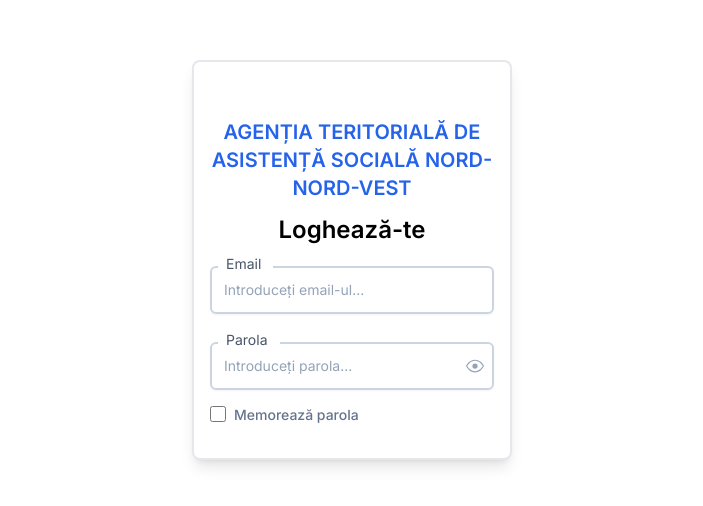
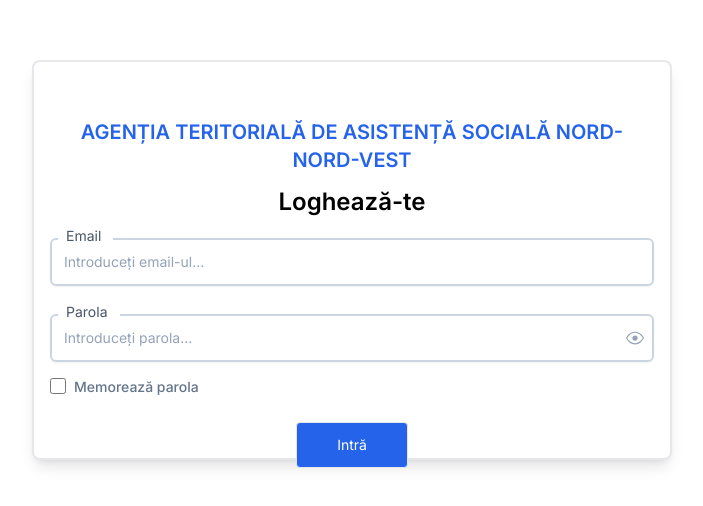
Before and after one commit to Tolea01/doc_management_frontend, a Next.js app: page /auth in a window 1280 px wide. Shown: the part 116-622 px from the top of the page, without its empty margins (288-991 px from the left). Built offline with nearby package versions, Linux system fonts and the light colour scheme.

Commit message:
button component & auth adaptive design

```diff
--- a/src/app/auth/Auth.tsx
+++ b/src/app/auth/Auth.tsx
@@ -1,10 +1,11 @@
 'use client';
 
-import { useForm } from 'react-hook-form';
-import Checkbox from '../../components/ui/checkbox/Checkbox';
-import InputField from '../../components/ui/fields/InputField';
-import { IAuthLoginForm } from '../../types/auth.types';
-import './styles.css';
+import { useForm } from 'react-hook-form'
+import Button from '../../components/ui/buttons/Button'
+import Checkbox from '../../components/ui/checkbox/Checkbox'
+import InputField from '../../components/ui/fields/InputField'
+import { IAuthLoginForm } from '../../types/auth.types'
+import './styles.css'
 
 export default function Auth() {
   const { register, handleSubmit, reset } = useForm<IAuthLoginForm>({ mode: 'onChange' });
@@ -38,8 +39,15 @@ export default function Auth() {
           placeholder="Introduceți email-ul..."
           className="auth-input"
         />
-        <InputField type="password" label="Parola" placeholder="Introduceți parola..." />
-        <Checkbox label="Memorează parola" />
+        <InputField
+          type="password"
+          label="Parola"
+          placeholder="Introduceți parola..."
+        />
+        <Checkbox label="Memorează parola" className='mb-3' />
+        <div className="auth-button">
+          <Button value="Intră" variant="primary" size="medium" />
+        </div>
       </form>
     </section>
   );
--- a/src/app/auth/styles.css
+++ b/src/app/auth/styles.css
@@ -1,33 +1,9 @@
-/* .auth-wrapper {
-  @apply h-screen flex mt-44 justify-center;
+.auth-wrapper {
+  @apply h-screen flex sm:mt-44 justify-center;
 }
 
 .auth-form {
-  @apply flex gap-3 flex-col items-center bg-white pt-14 p-4 rounded-lg h-2/4 w-1/4 border-2 shadow-lg;
-}
-
-.auth-title {
-  @apply text-center text-xl text-primary font-semibold uppercase;
-}
-
-.auth-subtitle {
-  @apply text-center text-2xl font-semibold mb-2;
-}
-
-.auth-input {
-  @apply mb-5;
-}
-
-.auth-checkbox-container {
-  @apply flex items-end
-} */
-
-.auth-wrapper {
-  @apply h-screen flex mt-44 justify-center;
-}
-
-.auth-form {
-  @apply flex gap-3 flex-col items-baseline bg-white pt-14 p-4 rounded-lg h-2/4 w-1/4 border-2 shadow-lg;
+  @apply flex gap-3 flex-col items-baseline bg-white pt-14 p-4 rounded-lg h-full w-full border-2 shadow-lg md:w-2/4 md:h-2/4 2xl:w-1/4 2xl:h-2/4;
 }
 
 .auth-title {
@@ -41,3 +17,7 @@
 .auth-input {
   @apply mb-4;
 }
+
+.auth-button {
+  @apply w-full flex justify-center;
+}
--- /dev/null
+++ b/src/components/ui/buttons/Button.tsx
@@ -0,0 +1,32 @@
+import './style.css';
+
+interface ButtonProps {
+  value: string;
+  onClick?: () => void;
+  type?: 'button' | 'submit' | 'reset';
+  disabled?: boolean;
+  className?: string;
+  variant: 'primary' | 'secondary' | 'danger';
+  size: 'small' | 'medium' | 'large';
+}
+
+export default function Button({
+  value,
+  onClick,
+  type = 'button',
+  disabled,
+  className,
+  variant,
+  size,
+}: ButtonProps): JSX.Element {
+  return (
+    <button
+      type={type}
+      onClick={onClick}
+      disabled={disabled}
+      className={`button ${variant} ${size} ${disabled ? 'disavled' : ''} ${className}`}
+    >
+      {value}
+    </button>
+  );
+}
--- /dev/null
+++ b/src/components/ui/buttons/style.css
@@ -0,0 +1,31 @@
+.button {
+  @apply inline-block rounded border xs:w-full md:w-auto;
+}
+
+.button.primary {
+  @apply bg-primary text-white hover:bg-transparent hover:text-primary hover:border-primary;
+}
+
+.button.secondary {
+  @apply bg-gray-600 text-white hover:bg-transparent hover:text-gray-600 hover:border-gray-600;
+}
+
+.button.danger {
+  @apply bg-red-600 text-white hover:bg-transparent hover:text-red-600 hover:border-red-600;
+}
+
+.button.small {
+  @apply px-6 py-2 text-xs;
+}
+
+.button.medium {
+  @apply px-10 py-3 text-sm;
+}
+
+.button.large {
+  @apply px-12 py-4 text-lg;
+}
+
+.button.disabled {
+  @apply cursor-not-allowed opacity-50;
+}
```
